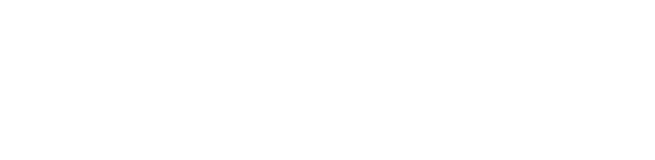
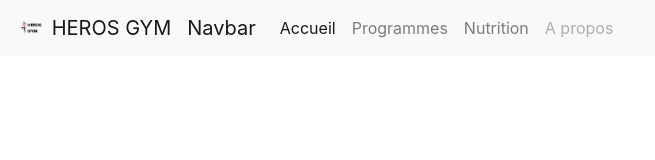
Before and after one commit to heroscredo/Heros-gym, a plain HTML site: page index.html in a window 1280 px wide. Shown: the whole page, without its empty margins (0-655 px from the left). Drawn offline with nearby package versions, Linux system fonts and the light colour scheme.

Commit message:
commit 2

```diff
--- a/index.html
+++ b/index.html
@@ -4,9 +4,38 @@
     <meta charset="UTF-8">
     <meta name="viewport" content="width=device-width, initial-scale=1.0">
     <link rel="stylesheet" href="style.css">
+    <link rel="stylesheet" href="https://cdn.jsdelivr.net/npm/bootstrap@4.1.3/dist/css/bootstrap.min.css" integrity="sha384-MCw98/SFnGE8fJT3GXwEOngsV7Zt27NXFoaoApmYm81iuXoPkFOJwJ8ERdknLPMO" crossorigin="anonymous">
     <title>Heros Fitness</title>
 </head>
 <body>
+    <nav class="navbar navbar-expand-lg navbar-light bg-light  navbar-custom">
+        <a class="navbar-brand" href="#">
+          <img src="images/logo gym.png" width="30" height="30" class="d-inline-block align-top" alt="logo_gym">
+          HEROS GYM
+        </a>
+
+            <a class="navbar-brand" href="#">Navbar</a>
+            <button class="navbar-toggler" type="button" data-toggle="collapse" data-target="#navbarNav" aria-controls="navbarNav" aria-expanded="false" aria-label="Toggle navigation">
+              <span class="navbar-toggler-icon"></span>
+            </button>
+            <div class="collapse navbar-collapse" id="navbarNav">
+              <ul class="navbar-nav">
+                <li class="nav-item active">
+                  <a class="nav-link" href="#">Accueil <span class="sr-only">(current)</span></a>
+                </li>
+                <li class="nav-item">
+                  <a class="nav-link" href="#">Programmes</a>
+                </li>
+                <li class="nav-item">
+                  <a class="nav-link" href="#">Nutrition</a>
+                </li>
+                <li class="nav-item">
+                  <a class="nav-link disabled" href="#">A propos</a>
+                </li>
+              </ul>
+            </div>
+
+      </nav>
 
 </body>
 </html>
--- a/style.css
+++ b/style.css
@@ -0,0 +1,3 @@
+.navbar-custom{
+    background-color: green;
+}
```
